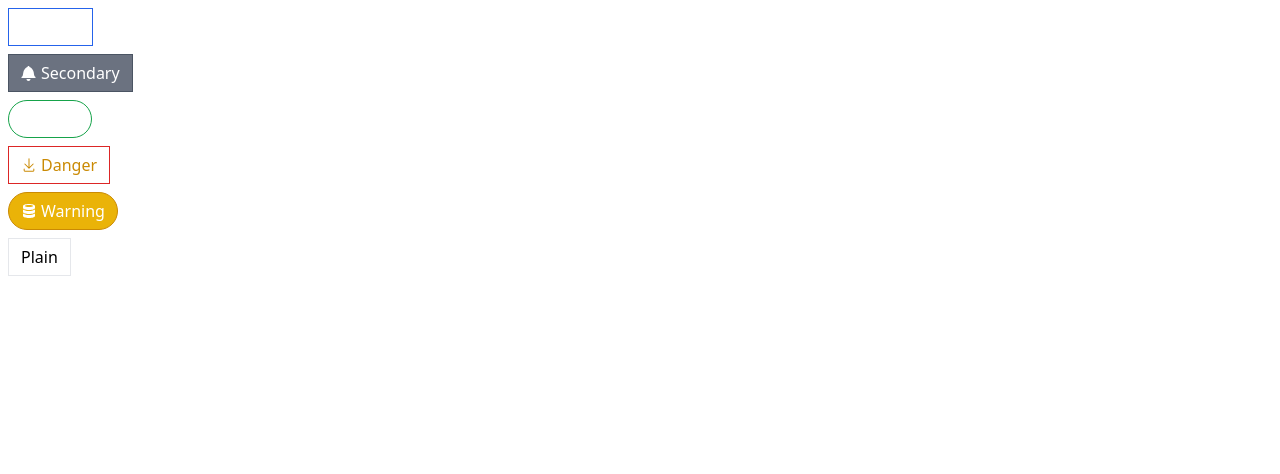
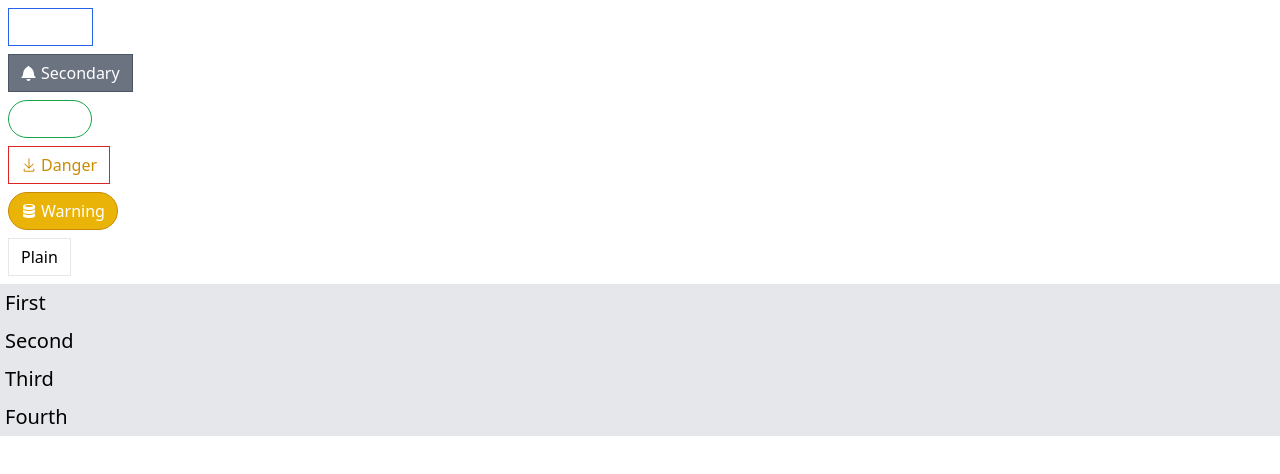
Before and after one commit to shashikant-14/Comps, a React (Create React App) app: page / in a window 1280 px wide. Shown: the top 474 px of the page. Built offline with nearby package versions, Linux system fonts and the light colour scheme.

Commit message:
created accordion

```diff
--- a/src/App.js
+++ b/src/App.js
@@ -1,31 +1,14 @@
-import React from 'react'
-import Button from './Components/Button'
-import {GoBell, GoDownload, GoDatabase} from "react-icons/go"
+import React from 'react';
+import ButtonPage from './Pages/buttonPage';
+import Accordion from './Pages/accordion';
 
 function App() {
-  const handleClick = () =>{
-    console.log("Hi");
-  }
+
   return (
     <>
-      <div>
-        <Button primary outline onClick = {handleClick} >Primary</Button>
-      </div>
-      <div>
-        <Button secondary><GoBell className='mr-1'/> Secondary</Button>
-      </div>
-      <div>
-        <Button success rounded outline> Success</Button>
-      </div>
-      <div>
-        <Button danger outline><GoDownload className='mr-1'/> Danger</Button>
-      </div>
-      <div>
-        <Button warning rounded outline><GoDatabase className='mr-1'/>Warning</Button>
-      </div>
-      <div>
-        <Button >Plain</Button>
-      </div></>
+      <ButtonPage />
+      <Accordion/>
+    </>
   )
 }
 
--- a/src/Components/Button.js
+++ b/src/Components/Button.js
@@ -2,7 +2,7 @@ import React from 'react';
 // import PropTypes from "prop-types"
 import className from "classnames";
 
-function Button({ children, primary, secondary, success, warning, danger, outline, rounded, ...rest }) {
+function Button({ children, primary, secondary, success, warning, danger, outline, rounded, onClick }) {
   const  classes = className('flex items-center px-3 py-1.5 mx-2 my-2 border',{
     'bg-blue-500 border-blue-600 text-white':primary,
     'bg-gray-500 border-gray-600 text-white':secondary,
@@ -18,7 +18,7 @@ function Button({ children, primary, secondary, success, warning, danger, outlin
     'text-yellow-600':outline && danger,
   });
   return (
-    <button className={classes} {...rest}>
+    <button className={classes} onClick={onClick} onMouseOver={()=>{console.log("Mouse")}}>
       {children}
     </button>
   )
--- /dev/null
+++ b/src/Pages/accordion.js
@@ -0,0 +1,40 @@
+import React, { useState } from 'react'
+
+function Accordion() {
+    const [expandedIndex, setExpandedIndex] = useState(-1);
+    const data = [
+        { id: 1, title: "First", description: "This is the description for first title" },
+        { id: 2, title: "Second", description: "This is the description for second title" },
+        { id: 3, title: "Third", description: "This is the description for third title" },
+        { id: 4, title: "Fourth", description: "This is the description for fourth title" }
+    ]
+
+    const handleClick = (index) => {
+        if (expandedIndex === index) {
+            setExpandedIndex(-1);
+        } else {
+            setExpandedIndex(index);
+        }
+
+    }
+    return (
+        <>
+            {data.map((item, index) => {
+                const isExpanded = expandedIndex === index;
+                return (
+                    <div key={item.id}>
+                        <div onClick={() => { handleClick(index) }} className='border p-1 text-xl bg-gray-200'>
+                            {item.title}
+                        </div>
+                        {isExpanded && <div className='p-3'>
+                            {item.description}
+                        </div>}
+                    </div>
+                )
+            })}
+
+        </>
+    )
+}
+
+export default Accordion
--- /dev/null
+++ b/src/Pages/buttonPage.js
@@ -0,0 +1,34 @@
+import React from 'react'
+import Button from "../Components/Button";
+import { GoBell, GoDownload, GoDatabase } from "react-icons/go";
+
+
+function ButtonPage() {
+    const handleClick = () => {
+        console.log("Hi");
+    }
+    return (
+        <>
+            <div>
+                <Button primary outline onClick={handleClick} className='ml-2' >Primary</Button>
+            </div>
+            <div>
+                <Button secondary><GoBell className='mr-1' /> Secondary</Button>
+            </div>
+            <div>
+                <Button success rounded outline> Success</Button>
+            </div>
+            <div>
+                <Button danger outline><GoDownload className='mr-1' /> Danger</Button>
+            </div>
+            <div>
+                <Button warning rounded outline><GoDatabase className='mr-1' />Warning</Button>
+            </div>
+            <div>
+                <Button >Plain</Button>
+            </div>
+        </>
+    )
+}
+
+export default ButtonPage
```
